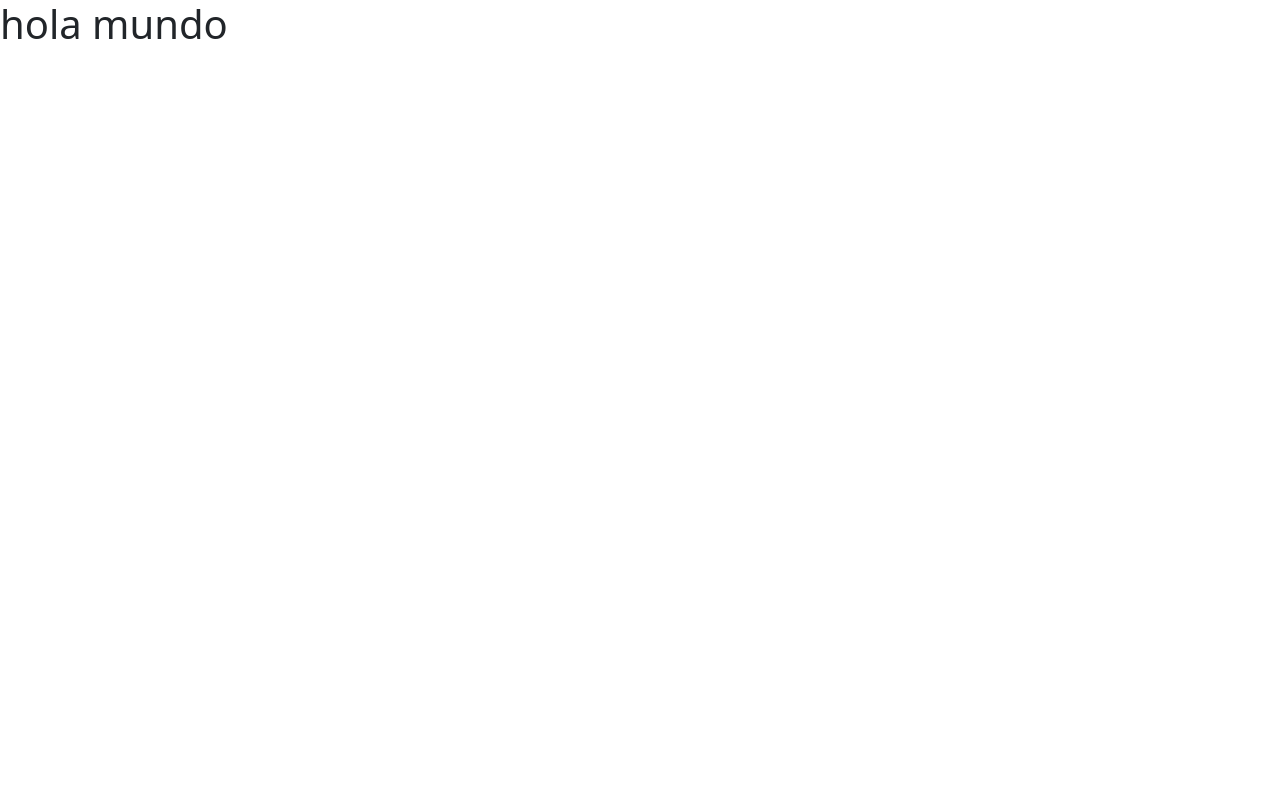
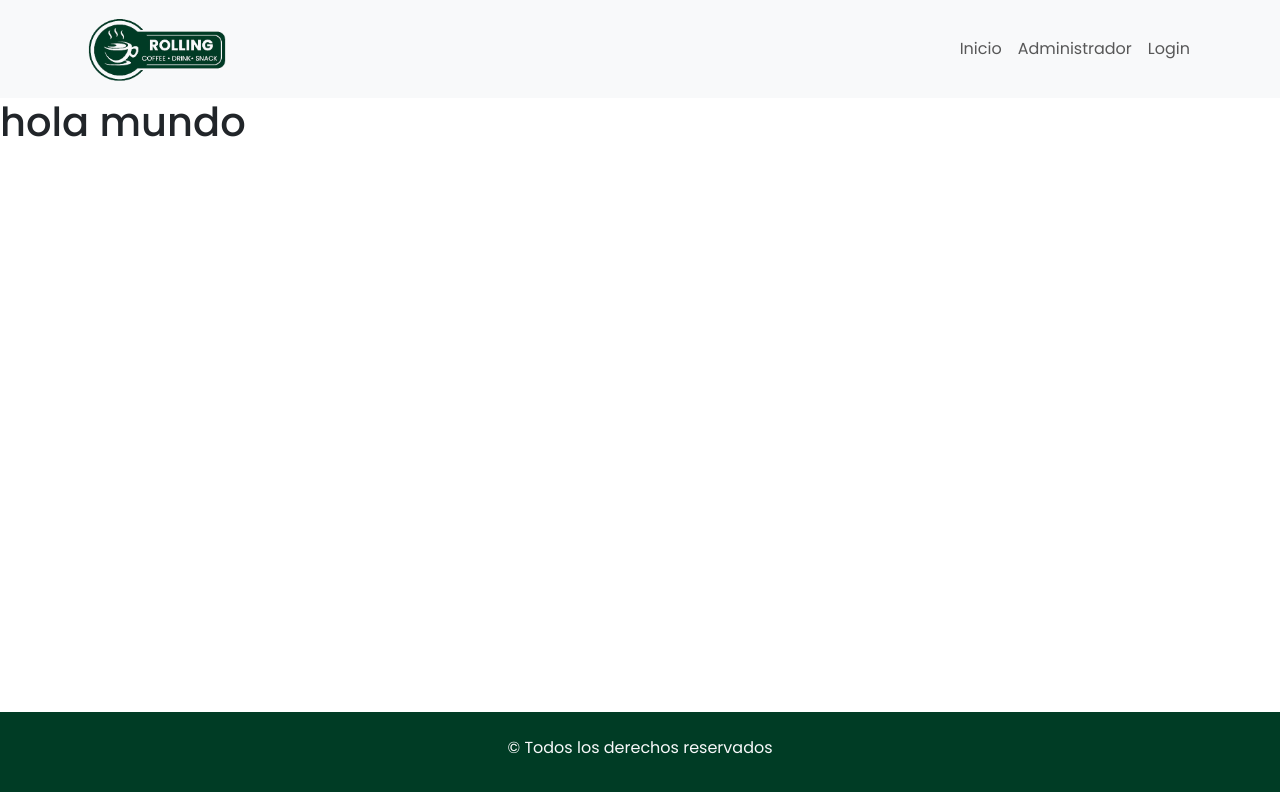
Before and after one commit to ximebarrientos/catalogoProductosEmi, a React (Vite) app: page / in a window 1280 px wide. Shown: the top 792 px of the page. Built offline with nearby package versions, Linux system fonts and the light colour scheme.

Commit message:
agregue el menu y pie de pagina

```diff
--- a/src/App.jsx
+++ b/src/App.jsx
@@ -1,10 +1,16 @@
+import Footer from "./components/shared/Footer";
+import Menu from "./components/shared/Menu";
+
 function App() {
-
   return (
     <>
-     <h1>hola mundo</h1>
+      <Menu></Menu>
+      <main>
+        <h1>hola mundo</h1>
+      </main>
+      <Footer></Footer>
     </>
-  )
+  );
 }
 
-export default App
+export default App;
--- /dev/null
+++ b/src/components/shared/Footer.jsx
@@ -0,0 +1,9 @@
+const Footer = () => {
+  return (
+    <footer className="text-center bg-green text-light py-4">
+      <p>&copy; Todos los derechos reservados</p>
+    </footer>
+  );
+};
+
+export default Footer;
--- /dev/null
+++ b/src/components/shared/Menu.jsx
@@ -0,0 +1,31 @@
+import { Navbar, Container, Nav, Button } from "react-bootstrap";
+import logo from "../../assets/coffee_logo.png";
+
+const Menu = () => {
+  return (
+    <Navbar expand="lg" className="bg-body-tertiary">
+      <Container>
+        <Navbar.Brand href="#home">
+          <img
+            src={logo}
+            alt="logo Rolling Coffee"
+            className="img-fluid"
+            width={150}
+          />
+        </Navbar.Brand>
+        <Navbar.Toggle aria-controls="basic-navbar-nav" />
+        <Navbar.Collapse id="basic-navbar-nav">
+          <Nav className="ms-auto">
+            <Nav.Link href="#home">Inicio</Nav.Link>
+            <Nav.Link href="#link">Administrador</Nav.Link>
+            <Button className="nav-link " variant="link" >
+              Login
+            </Button>
+          </Nav>
+        </Navbar.Collapse>
+      </Container>
+    </Navbar>
+  );
+};
+
+export default Menu;
--- a/src/index.css
+++ b/src/index.css
@@ -0,0 +1,48 @@
+@import url("https://fonts.googleapis.com/css2?family=Poppins:ital,wght@0,100;0,200;0,300;0,400;0,500;0,600;0,700;0,800;0,900;1,100;1,200;1,300;1,400;1,500;1,600;1,700;1,800;1,900&display=swap");
+
+#root {
+  display: flex;
+  flex-direction: column;
+  min-height: 100vh;
+  font-family: "Poppins", sans-serif;
+  font-weight: 400;
+  font-style: normal;
+}
+main {
+  flex-grow: 1;
+}
+
+.banner {
+  object-fit: cover;
+  height: 395px;
+  width: 100%;
+}
+
+.poppins-bold {
+  font-family: "Poppins", sans-serif;
+  font-weight: 700;
+  font-style: normal;
+}
+
+.primary-font {
+  color: #003c25;
+  text-shadow: 3px 1px 4px whitesmoke;
+}
+.bg-green {
+  background: #003c25;
+}
+.card {
+  width: var(--max);
+}
+
+.card-img-top-nueva {
+  width: 100%;
+  height: 400px;
+  object-fit: cover;
+}
+
+.img-thumbnail {
+  width: 200px;
+  height: 200px;
+  object-fit: cover;
+}
```
